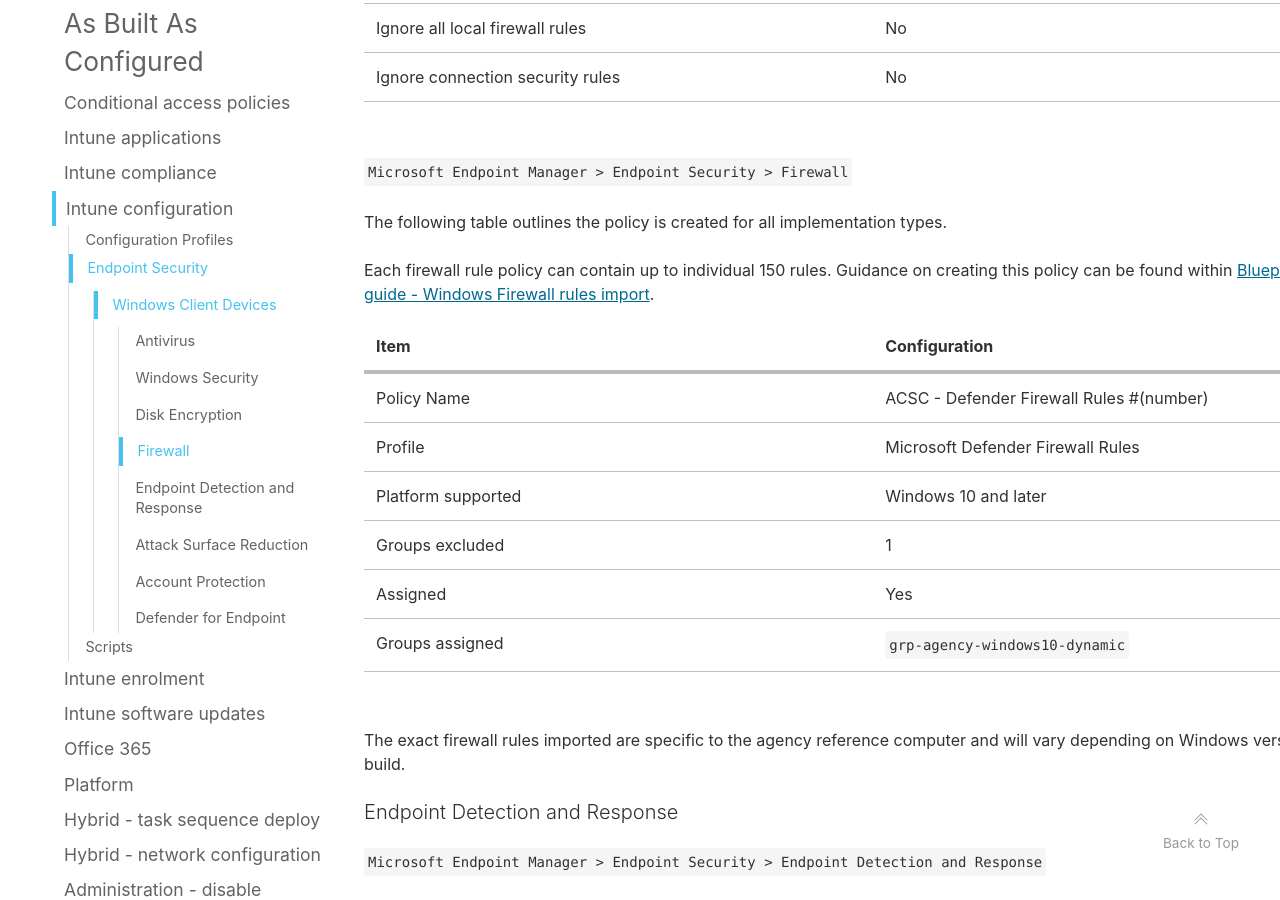
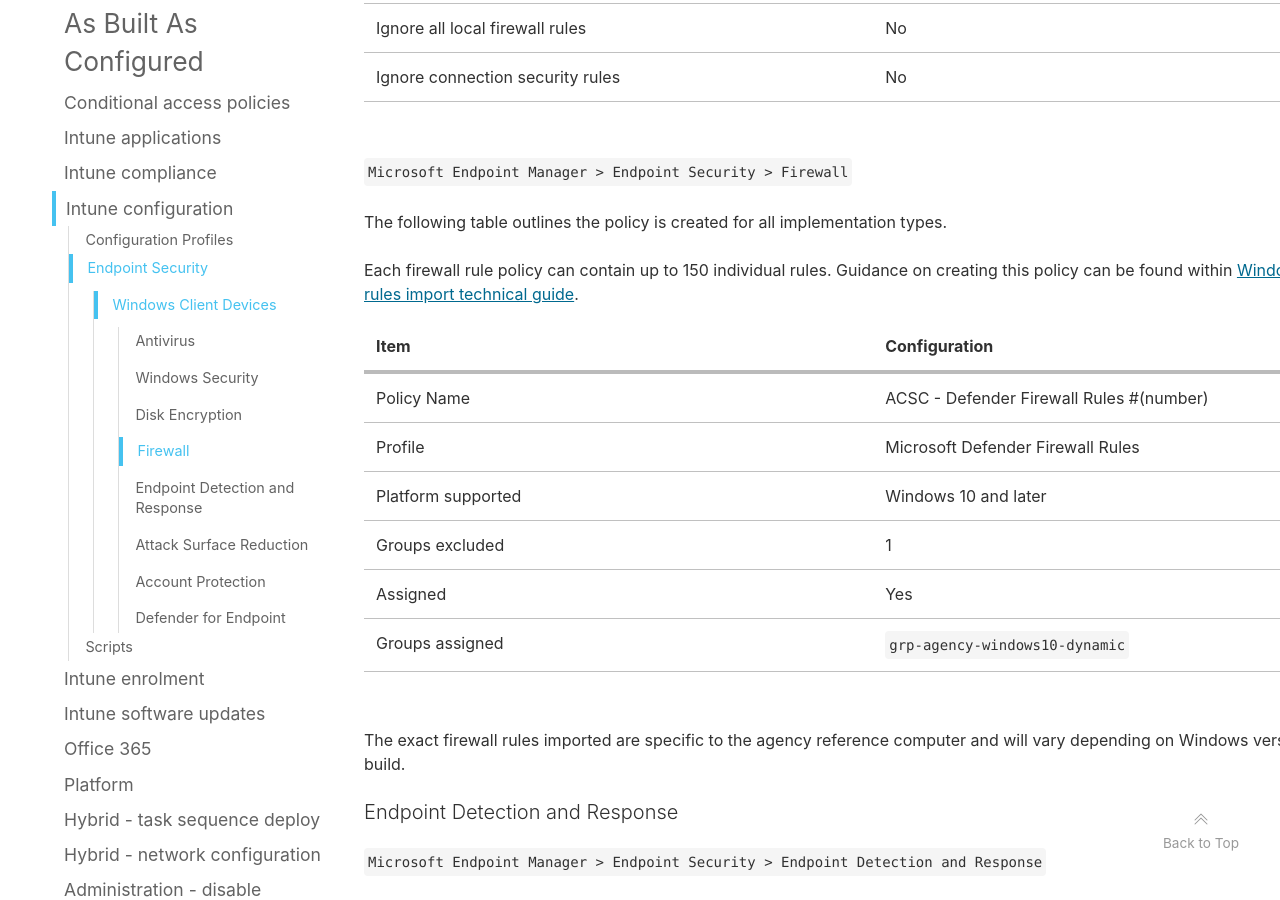
Before and after one commit to ASD-Blueprint/desktop.gov.au, a Jekyll site: the page built from blueprint/abac/intune-configuration.md, in a window 1280 px wide and 900 px high, scrolled down 71612 px. Built offline with Jekyll 4.4.1, drawn with Linux system fonts in a browser that asks for light colours; comment, search, counter and statistics services are not loaded; some of the changed lines change nothing that is shown.

Commit message:
Content tweaks and updated link to relative from root.

```diff
--- a/blueprint/abac/intune-configuration.md
+++ b/blueprint/abac/intune-configuration.md
@@ -677,8 +677,8 @@
 
 | Name            | Description                                                  | OMA-URI                                                      | Value                                                        |
 | --------------- | ------------------------------------------------------------ | ------------------------------------------------------------ | ------------------------------------------------------------ |
-| WDACBasePolicy  | The ApplicationControl CSP enforces that the "ID" segment of a given policy URI is the same GUID as the policy ID in the policy blob. Each Policy GUID node contains a Policy node and a corresponding PolicyInfo node. | `./Vendor/MSFT/ApplicationControl/Policies/(policy GUID)/Policy` | Base64 (file) (see [Client devices technical instruction](https://www.desktop.gov.au/blueprint/abac/client-devices.html) |
-| WDACSuppPolicy1 | Additional supplemental policy from generated from a base WDAC policy. | `./Vendor/MSFT/ApplicationControl/Policies/(policy GUID)/Policy` | Base64 (file) (see [Client devices technical instruction](https://www.desktop.gov.au/blueprint/abac/client-devices.html) |
+| WDACBasePolicy  | The ApplicationControl CSP enforces that the "ID" segment of a given policy URI is the same GUID as the policy ID in the policy blob. Each Policy GUID node contains a Policy node and a corresponding PolicyInfo node. | `./Vendor/MSFT/ApplicationControl/Policies/(policy GUID)/Policy` | Base64 (file) (see [Client devices technical instruction](/blueprint/abac/client-devices.html) |
+| WDACSuppPolicy1 | Additional supplemental policy from generated from a base WDAC policy. | `./Vendor/MSFT/ApplicationControl/Policies/(policy GUID)/Policy` | Base64 (file) (see [Client devices technical instruction](/blueprint/abac/client-devices.html) |
 
 ### iOS Devices
 
@@ -1069,7 +1069,7 @@
 
 The following table outlines the policy is created for all implementation types.
 
-Each firewall rule policy can contain up to individual 150 rules. Guidance on creating this policy can be found within [Blueprint technical guide - Windows Firewall rules import](https://www.desktop.gov.au/blueprint/abac/wfw-rules-import.html).
+Each firewall rule policy can contain up to 150 individual rules. Guidance on creating this policy can be found within [Windows Firewall rules import technical guide](/blueprint/abac/wfw-rules-import.html).
 
 | Item               | Configuration                  |
 | ------------------ | ------------------------------ |
```
